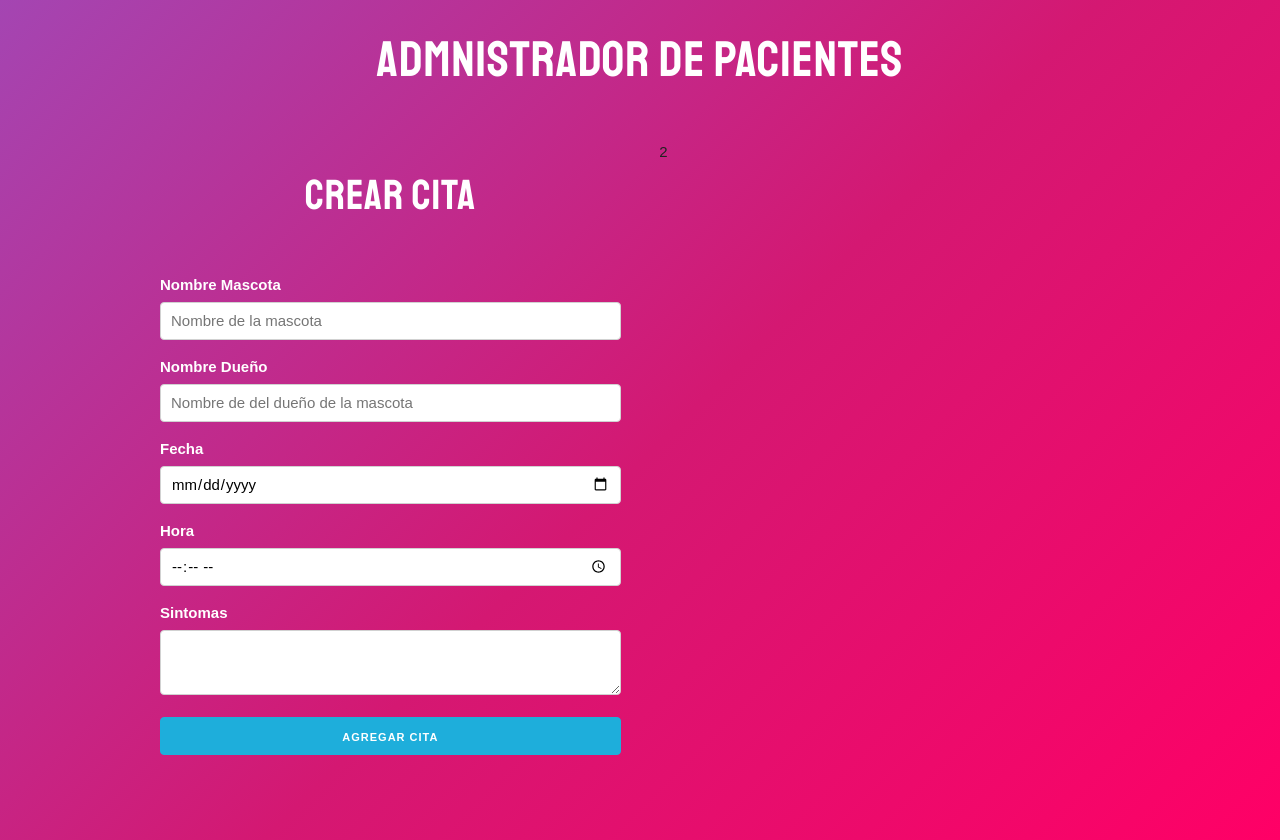
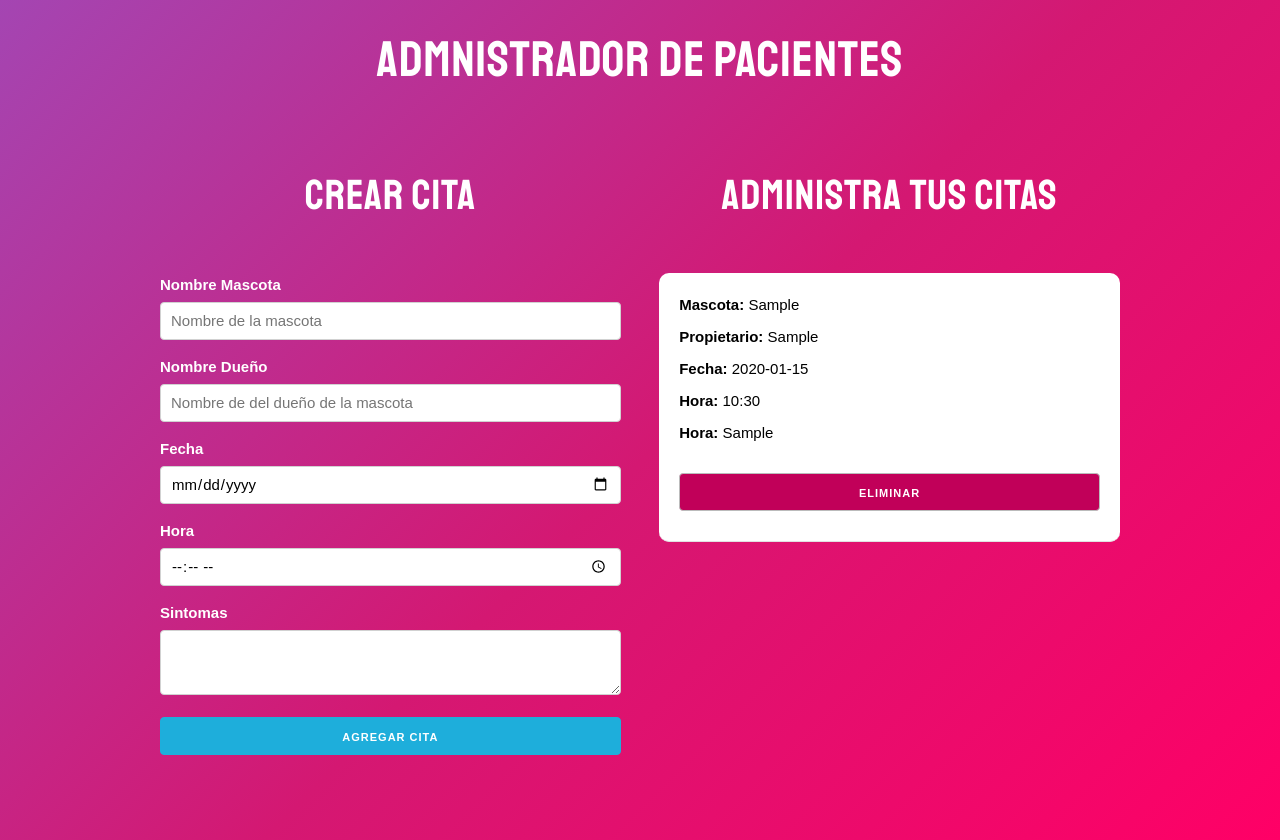
Before and after one commit to nicksiuxs/patient-manager, a React (Create React App) app: page / in a window 1280 px wide. Both pictures are taken after typing "Sample", "Sample", "2020-01-15", "10:30", "Sample" into the empty fields and a click on the button "AGREGAR CITA". Built offline with nearby package versions, Linux system fonts and the light colour scheme.

Commit message:
ADD: deleted and add an appointment

```diff
--- a/src/App.js
+++ b/src/App.js
@@ -1,5 +1,6 @@
 import React, {useState} from 'react';
 import Form from './components/Formulario/Form';
+import Appointment from './components/Appointment/Appointment';
 
 function App() {
 
@@ -12,6 +13,15 @@ function App() {
     saveAppontiments([...appointments, appointment]);
   }
 
+  // function that delete an appointment by id
+   const deleteAppointment= (id)=>{
+    const newAppointment = appointments.filter(ap =>{
+      return  ap.id!==id;
+    })
+
+    // save th new arry of appointments
+    saveAppontiments(newAppointment);
+   }
   return (
     <div className="container">
       <h1>Admnistrador de pacientes</h1>
@@ -22,7 +32,18 @@ function App() {
           />
         </div>
         <div className="one-half column">
-          2
+          <h2>Administra tus citas</h2>
+          {
+            appointments.map(appointment=>(
+              <Appointment
+                key={appointment.id}
+                appointment ={appointment}
+                deleteAppointment = {deleteAppointment}
+              />
+            )
+
+            )
+          }
         </div>
       </div>
     </div>
--- /dev/null
+++ b/src/components/Appointment/Appointment.js
@@ -0,0 +1,21 @@
+import React from 'react';
+
+const Appointment = ({appointment, deleteAppointment}) => {
+    return (
+    <div className="cita">
+        <p>Mascota: <span>{appointment.mascota}</span></p>
+        <p>Propietario: <span>{appointment.propietario}</span></p>
+        <p>Fecha: <span>{appointment.fecha}</span></p>
+        <p>Hora: <span>{appointment.hora}</span></p>
+        <p>Hora: <span>{appointment.sintomas}</span></p>
+        <button
+            className="button eliminar u-full-width"
+            onClick={()=>deleteAppointment(appointment.id)}
+        >
+            Eliminar
+        </button>
+    </div>
+    );
+}
+
+export default Appointment;
```
